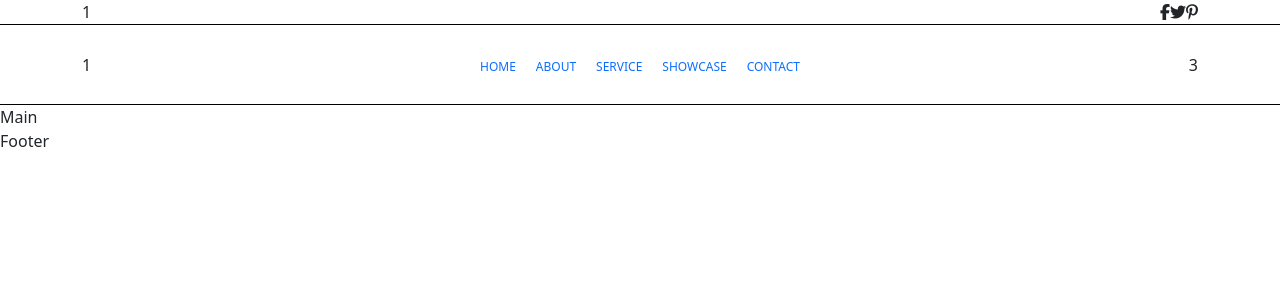
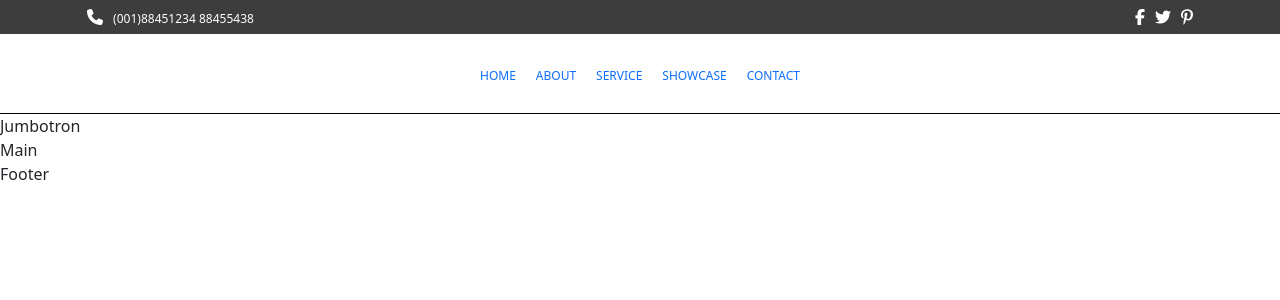
Before and after one commit to carlo-ddm/proj-html-vuejs, a Vue app: page / in a window 1280 px wide. Shown: the top 300 px of the page. Built offline with nearby package versions, Linux system fonts and the light colour scheme.

Commit message:
conclusione html parte top con header (accenno di stili) / creazione _vars / creazione componente Jumbotron

```diff
--- a/src/App.vue
+++ b/src/App.vue
@@ -1,6 +1,7 @@
 <template>
   <div id="app">
     <HeaderComp />
+    <JumbotronComp />
     <MainComp />
     <FooterComp />
   </div>
@@ -10,6 +11,7 @@
 import HeaderComp from './components/HeaderComp.vue';
 import MainComp from './components/MainComp.vue';
 import FooterComp from './components/FooterComp.vue';
+import JumbotronComp from './components/JumbotronComp.vue';
 
 
 export default {
@@ -17,7 +19,8 @@ export default {
   components: {
     HeaderComp,
     MainComp,
-    FooterComp
+    FooterComp,
+    JumbotronComp
 }
 }
 </script>
--- a/src/assets/styles/_vars.scss
+++ b/src/assets/styles/_vars.scss
@@ -1 +1,2 @@
 $primary-color: #00D9A6;
+$primary-font: 12px;
--- a/src/components/HeaderComp.vue
+++ b/src/components/HeaderComp.vue
@@ -1,15 +1,20 @@
 <template>
   <header>
 <!-- TOP -->
-    <div class="cd-container-top">
+    <div class="cd-container-top d-flex align-items-center">
       <div class="container d-flex justify-content-between">
-        <span>1</span>
+        <div>
+          <i class="fa-solid fa-phone"></i>
+          <span>
+            (001)88451234 88455438
+          </span>
+        </div>
         <!-- social in HTML? -->
-        <span>
+        <div>
           <i class="fa-brands fa-facebook-f"></i>
           <i class="fa-brands fa-twitter"></i>
           <i class="fa-brands fa-pinterest-p"></i>
-        </span>
+        </div>
       </div>
     </div>
 
@@ -76,10 +81,24 @@ export default {
 @import '../assets/styles/mixines';
 
 header {
+  color: white;
+
   // TOP
   .cd-container-top {
     width: 100%;
-    border-bottom: 1px solid black;
+    height: 34px;
+    background-color: #3D3D3D;
+
+    span {
+      margin-left: 2px;
+      font-size: $primary-font;
+    }
+
+    div:nth-last-child(1) {
+      i {
+        margin: 0 5px;
+      }
+    }
   }
 
   // BOTTOM
--- /dev/null
+++ b/src/components/JumbotronComp.vue
@@ -0,0 +1,15 @@
+<template>
+  <div class="jumbotron">
+    Jumbotron
+  </div>
+</template>
+
+<script>
+export default {
+  name: 'JumbotronComp'
+}
+</script>
+
+<style lang="scss" scoped>
+
+</style>
```
